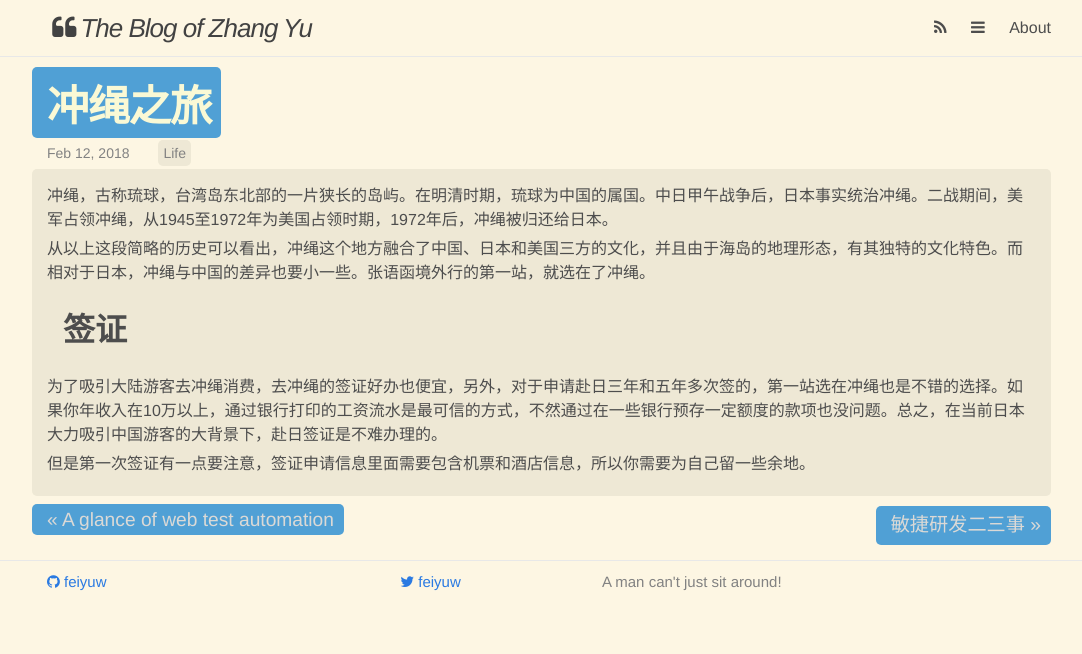
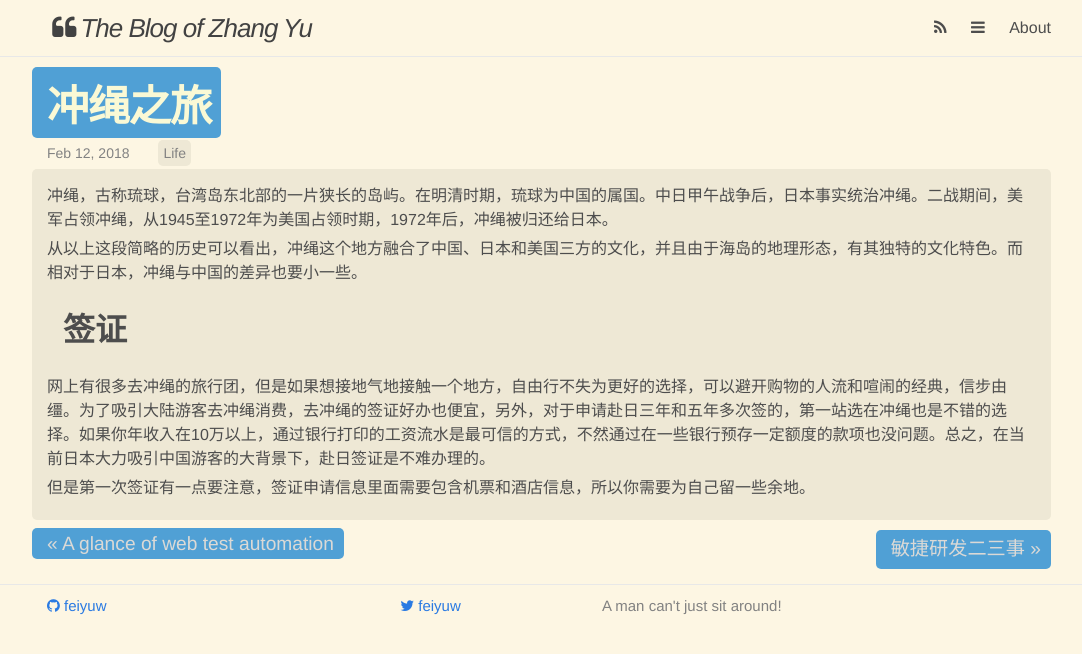
Before and after one commit to feiyuw/feiyuw.github.io, a Jekyll site: the page built from _posts/2018-02-12-travel-to-okinawa.md, in a window 1280 px wide. Shown: the top 654 px of the page, without its empty margins (91-1173 px from the left). Built offline with Jekyll 4.4.1, drawn with Linux system fonts in a browser that asks for light colours; nearby versions of some CDN libraries; comment, search, counter and statistics services are not loaded.

Commit message:
update blog

```diff
--- a/_posts/2018-02-12-travel-to-okinawa.md
+++ b/_posts/2018-02-12-travel-to-okinawa.md
@@ -6,10 +6,10 @@ categories: Life
 ---
 冲绳，古称琉球，台湾岛东北部的一片狭长的岛屿。在明清时期，琉球为中国的属国。中日甲午战争后，日本事实统治冲绳。二战期间，美军占领冲绳，从1945至1972年为美国占领时期，1972年后，冲绳被归还给日本。
 
-从以上这段简略的历史可以看出，冲绳这个地方融合了中国、日本和美国三方的文化，并且由于海岛的地理形态，有其独特的文化特色。而相对于日本，冲绳与中国的差异也要小一些。张语函境外行的第一站，就选在了冲绳。
+从以上这段简略的历史可以看出，冲绳这个地方融合了中国、日本和美国三方的文化，并且由于海岛的地理形态，有其独特的文化特色。而相对于日本，冲绳与中国的差异也要小一些。
 
 ## 签证
 
-为了吸引大陆游客去冲绳消费，去冲绳的签证好办也便宜，另外，对于申请赴日三年和五年多次签的，第一站选在冲绳也是不错的选择。如果你年收入在10万以上，通过银行打印的工资流水是最可信的方式，不然通过在一些银行预存一定额度的款项也没问题。总之，在当前日本大力吸引中国游客的大背景下，赴日签证是不难办理的。
+网上有很多去冲绳的旅行团，但是如果想接地气地接触一个地方，自由行不失为更好的选择，可以避开购物的人流和喧闹的经典，信步由缰。为了吸引大陆游客去冲绳消费，去冲绳的签证好办也便宜，另外，对于申请赴日三年和五年多次签的，第一站选在冲绳也是不错的选择。如果你年收入在10万以上，通过银行打印的工资流水是最可信的方式，不然通过在一些银行预存一定额度的款项也没问题。总之，在当前日本大力吸引中国游客的大背景下，赴日签证是不难办理的。
 
 但是第一次签证有一点要注意，签证申请信息里面需要包含机票和酒店信息，所以你需要为自己留一些余地。
```
